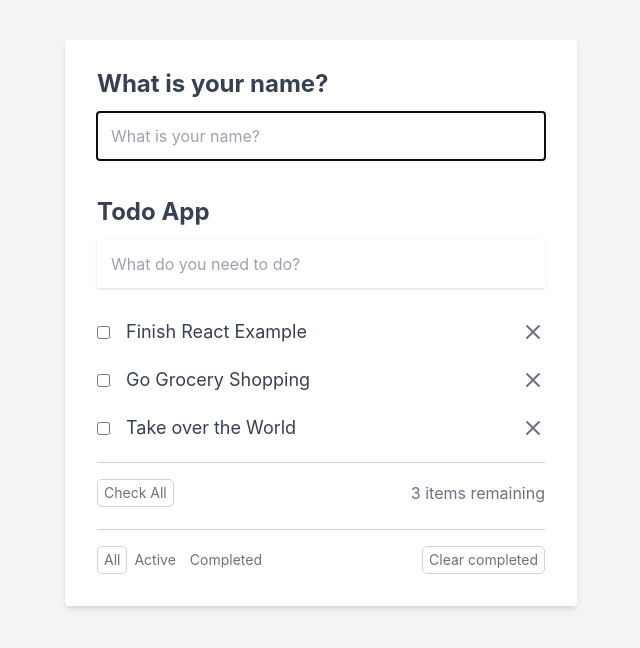
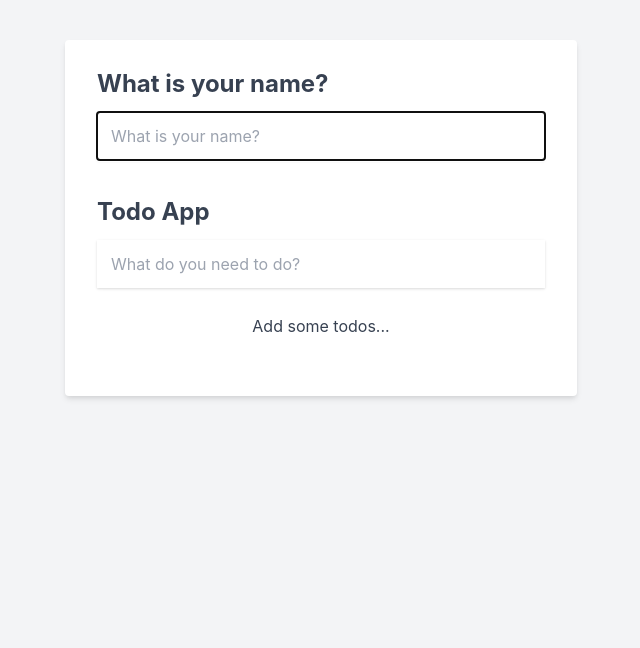
Before and after one commit to swak/test-react-app, a React (Create React App) app: page / in a window 1280 px wide. Shown: the top 648 px of the page, without its empty margins (319-959 px from the left). Built offline with nearby package versions, Linux system fonts and the light colour scheme.

Commit message:
Episode 9 - Custom Hooks

```diff
--- a/src/App.css
+++ b/src/App.css
@@ -153,3 +153,7 @@
 .name-label {
   margin-top: 15px;
 }
+
+.toggles-container {
+  margin: 20px 0;
+}
--- a/src/components/App.jsx
+++ b/src/components/App.jsx
@@ -1,35 +1,40 @@
 import '../reset.css';
 import '../App.css';
-import { useEffect, useMemo, useRef, useState } from 'react';
+import { useEffect, useMemo, useRef } from 'react';
 import TodoList from './TodoList';
 import NoTodos from './NoTodos';
 import TodoForm from './TodoForm';
+import useLocalStorage from '../hooks/useLocalStorage';
 
 function App() {
-  const [name, setName] = useState('');
+  // const [name, setName] = useState('');
+  const [name, setName] = useLocalStorage('name', '');
+
   const nameInputEl = useRef(null);
-  const [todos, setTodos] = useState([
-    {
-      id: 1,
-      title: 'Finish React Example',
-      isComplete: false,
-      isEditing: false,
-    },
-    {
-      id: 2,
-      title: 'Go Grocery Shopping',
-      isComplete: false,
-      isEditing: false,
-    },
-    {
-      id: 3,
-      title: 'Take over the World',
-      isComplete: false,
-      isEditing: false,
-    },
-  ]);
+  const [todos, setTodos] = useLocalStorage('todos', []);
+  // const [todos, setTodos] = useState([
+  //   {
+  //     id: 1,
+  //     title: 'Finish React Example',
+  //     isComplete: false,
+  //     isEditing: false,
+  //   },
+  //   {
+  //     id: 2,
+  //     title: 'Go Grocery Shopping',
+  //     isComplete: false,
+  //     isEditing: false,
+  //   },
+  //   {
+  //     id: 3,
+  //     title: 'Take over the World',
+  //     isComplete: false,
+  //     isEditing: false,
+  //   },
+  // ]);
 
-  const [idForTodo, setIdForTodo] = useState(4);
+  // const [idForTodo, setIdForTodo] = useState(4);
+  const [idForTodo, setIdForTodo] = useLocalStorage('idForTodo', 1);
 
   function addTodo(todo) {
     setTodos([
@@ -103,8 +108,8 @@
   }
 
   function remainingCalculation() {
-    console.log('calculating remaining todos. This is slow.');
-    for (let index = 0; index < 1000000000; index++) {}
+    // console.log('calculating remaining todos. This is slow.');
+    // for (let index = 0; index < 1000000000; index++) {}
     return todos.filter(todo => !todo.isComplete).length;
   }
 
@@ -135,13 +140,20 @@
   }
 
   useEffect(() => {
-    console.log('use effect running');
+    // console.log('use effect running');
     nameInputEl.current.focus();
 
+    // setName(JSON.parse(localStorage.getItem('name')) ?? '');
+
     return function cleanup() {
-      console.log('cleaning up');
+      // console.log('cleaning up');
     };
   }, []);
+
+  function handleNameInput(event) {
+    setName(event.target.value);
+    // localStorage.setItem('name', JSON.stringify(event.target.value));
+  }
 
   return (
     <div className="todo-app-container">
@@ -155,7 +167,7 @@
               className="todo-input"
               placeholder="What is your name?"
               value={name}
-              onChange={event => setName(event.target.value)}
+              onChange={handleNameInput}
             />
           </form>
           {name && <p className="name-label">Hello, {name}</p>}
--- a/src/components/TodoList.jsx
+++ b/src/components/TodoList.jsx
@@ -3,8 +3,11 @@
 import TodoClearCompleted from './TodoClearCompleted';
 import TodoCompleteAllTodos from './TodoCompleteAllTodos';
 import TodoFilters from './TodoFilters';
+import useToggle from '../hooks/useToggle';
 
 function TodoList(props) {
+  const [isFeaturesOneVisible, setFeaturesOneVisible] = useToggle();
+  const [isFeaturesTwoVisible, setFeaturesTwoVisible] = useToggle(false);
   const [filter, setFilter] = useState('all');
 
   return (
@@ -67,12 +70,24 @@
         ))}
       </ul>
 
+      <div className="toggles-container">
+        <button onClick={setFeaturesOneVisible} className="button">
+          Features One Toggle
+        </button>
+        <button onClick={setFeaturesTwoVisible} className="button">
+          Features Two Toggle
+        </button>
+      </div>
+
+      {isFeaturesOneVisible && (
         <div className="check-all-container">
           <TodoCompleteAllTodos completeAllTodos={props.completeAllTodos} />
 
           <TodoItemsRemaining remaining={props.remaining} />
         </div>
+      )}
 
+      {isFeaturesTwoVisible && (
         <div className="other-buttons-container">
           <TodoFilters
             todosFiltered={props.todosFiltered}
@@ -83,6 +98,7 @@
             <TodoClearCompleted clearCompleted={props.clearCompleted} />
           </div>
         </div>
+      )}
     </>
   );
 }
--- /dev/null
+++ b/src/hooks/useLocalStorage.js
@@ -0,0 +1,17 @@
+import { useEffect, useState } from 'react';
+
+function useLocalStorage(key, initialValue) {
+  const [value, setValue] = useState(() => {
+    const item = localStorage.getItem(key);
+
+    return item ? JSON.parse(item) : initialValue;
+  });
+
+  useEffect(() => {
+    localStorage.setItem(key, JSON.stringify(value));
+  }, [key, value]);
+
+  return [value, setValue];
+}
+
+export default useLocalStorage;
--- /dev/null
+++ b/src/hooks/useToggle.js
@@ -0,0 +1,13 @@
+import { useState } from 'react';
+
+function useToggle(initialState = true) {
+  const [visible, setVisible] = useState(initialState);
+
+  function toggle() {
+    setVisible(prevVisible => !prevVisible);
+  }
+
+  return [visible, toggle];
+}
+
+export default useToggle;
```
Lines whose indentation alone changed are shown as unchanged.
